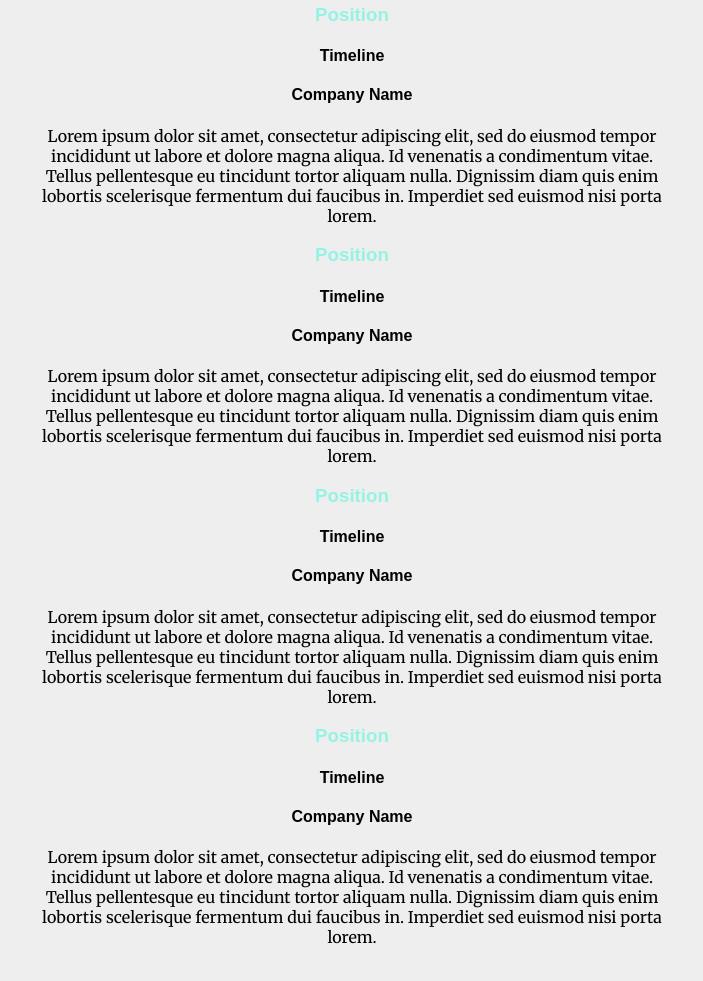
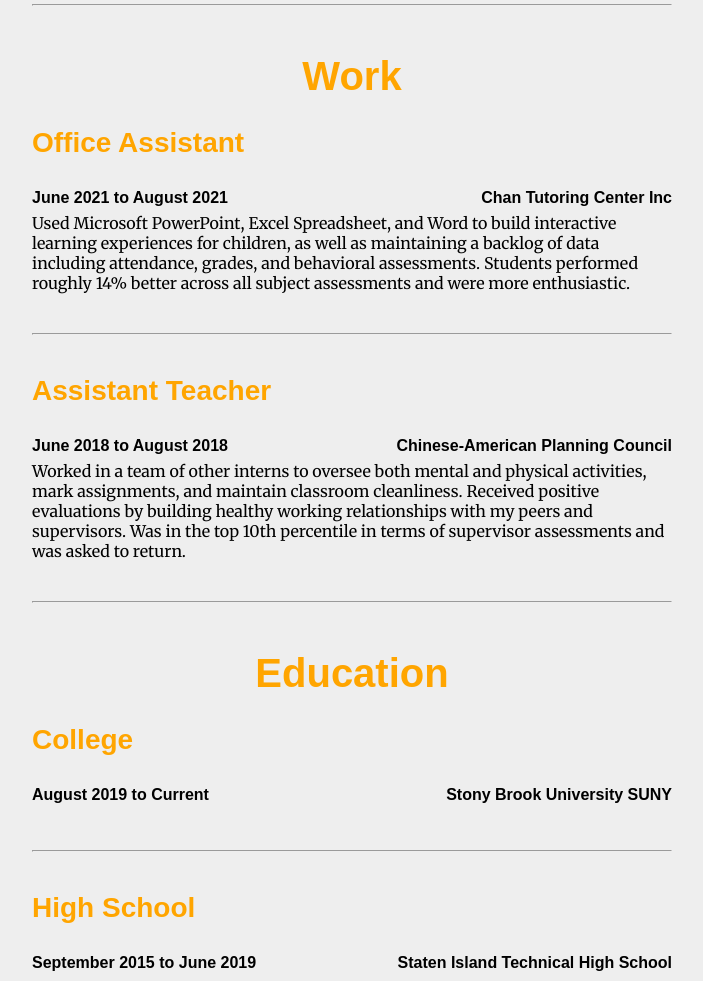
Before and after one commit to tommylin121314/personal-website, a plain HTML site: page index.html in a window 1280 px wide. Shown: the part 1879-2860 px from the top of the page, without its empty margins (288-991 px from the left). Drawn offline with nearby package versions, Linux system fonts and the light colour scheme.

Commit message:
Filled in Experiences section and added contact links. Also made small stylistic changed.

```diff
--- a/css/styles.css
+++ b/css/styles.css
@@ -94,6 +94,29 @@ a:active {
     padding-bottom: 15vh;
 }
 
+.resume-title {
+    text-align: left;
+    margin-bottom: 30px;
+}
+
+.resume-time-place {
+    height: 3vh;
+}
+
+.resume-time {
+    float: left;
+    margin: 0px;
+}
+
+.resume-place {
+    float: right;
+    margin: 0px;
+}
+
+.resume-description {
+    text-align: left;
+}
+
 .projects-container {
     background-color: #323232;
     margin: 0px;
--- a/index.html
+++ b/index.html
@@ -39,29 +39,53 @@
                 <h3 style="color:black;">This is my work experience and education.</h3>
             </div>
             <div class="resume-content">
+                <hr>
+                <h2 style="font-size:250%; color: orange; padding-top: 1vh;">Work</h2>
                 <div class="resume-row">
-                    <h3>Position</h3>
-                    <h4>Timeline</h4>
-                    <h4>Company Name</h4>
-                    <p>Lorem ipsum dolor sit amet, consectetur adipiscing elit, sed do eiusmod tempor incididunt ut labore et dolore magna aliqua. Id venenatis a condimentum vitae. Tellus pellentesque eu tincidunt tortor aliquam nulla. Dignissim diam quis enim lobortis scelerisque fermentum dui faucibus in. Imperdiet sed euismod nisi porta lorem. </p>
+                    <div class="resume-title">
+                        <h3 style="margin-bottom: 2px; font-size: 175%; color: orange;">Office Assistant</h3>
+                    </div>
+                    <div class="resume-time-place">
+                        <h4 class="resume-time">June 2021 to August 2021</h4>
+                        <h4 class="resume-place">Chan Tutoring Center Inc</h4>
+                    </div>
+                    <div class="resume-description">
+                        <p>Used Microsoft PowerPoint, Excel Spreadsheet, and Word to build interactive learning experiences for children, as well as maintaining a backlog of data including attendance, grades, and behavioral assessments. Students performed roughly 14% better across all subject assessments and were more enthusiastic.</p>
+                    </div>
                 </div>
+                <hr>
                 <div class="resume-row">
-                    <h3>Position</h3>
-                    <h4>Timeline</h4>
-                    <h4>Company Name</h4>
-                    <p>Lorem ipsum dolor sit amet, consectetur adipiscing elit, sed do eiusmod tempor incididunt ut labore et dolore magna aliqua. Id venenatis a condimentum vitae. Tellus pellentesque eu tincidunt tortor aliquam nulla. Dignissim diam quis enim lobortis scelerisque fermentum dui faucibus in. Imperdiet sed euismod nisi porta lorem. </p>
+                    <div class="resume-title">
+                        <h3  style="margin-bottom: 2px; font-size: 175%; color: orange;">Assistant Teacher</h3>
+                    </div>
+                    <div class="resume-time-place">
+                        <h4 class="resume-time">June 2018 to August 2018</h4>
+                        <h4 class="resume-place">Chinese-American Planning Council </h4>
+                    </div>
+                    <div class="resume-description">
+                        <p style="text-align:left;">Worked in a team of other interns to oversee both mental and physical activities, mark assignments, and maintain classroom cleanliness. Received positive evaluations by building healthy working relationships with my peers and supervisors. Was in the top 10th percentile in terms of supervisor assessments and was asked to return.</p>
+                    </div>
                 </div>
+                <hr>
+                <h2 style="font-size:250%; color: orange; padding-top: 1vh;">Education</h2>
                 <div class="resume-row">
-                    <h3>Position</h3>
-                    <h4>Timeline</h4>
-                    <h4>Company Name</h4>
-                    <p>Lorem ipsum dolor sit amet, consectetur adipiscing elit, sed do eiusmod tempor incididunt ut labore et dolore magna aliqua. Id venenatis a condimentum vitae. Tellus pellentesque eu tincidunt tortor aliquam nulla. Dignissim diam quis enim lobortis scelerisque fermentum dui faucibus in. Imperdiet sed euismod nisi porta lorem. </p>
+                    <div class="resume-title">
+                        <h3  style="margin-bottom: 2px; font-size: 175%; color: orange;">College</h3>
+                    </div>
+                    <div class="resume-time-place">
+                        <h4 class="resume-time">August 2019 to Current</h4>
+                        <h4 class="resume-place">Stony Brook University SUNY</h4>
+                    </div>
                 </div>
+                <hr>
                 <div class="resume-row">
-                    <h3>Position</h3>
-                    <h4>Timeline</h4>
-                    <h4>Company Name</h4>
-                    <p>Lorem ipsum dolor sit amet, consectetur adipiscing elit, sed do eiusmod tempor incididunt ut labore et dolore magna aliqua. Id venenatis a condimentum vitae. Tellus pellentesque eu tincidunt tortor aliquam nulla. Dignissim diam quis enim lobortis scelerisque fermentum dui faucibus in. Imperdiet sed euismod nisi porta lorem. </p>
+                    <div class="resume-title">
+                        <h3  style="margin-bottom: 2px; font-size: 175%; color: orange;">High School</h3>
+                    </div>
+                    <div class="resume-time-place">
+                        <h4 class="resume-time">September 2015 to June 2019</h4>
+                        <h4 class="resume-place">Staten Island Technical High School</h4>
+                    </div>
                 </div>
             </div>
         </div>
@@ -91,6 +115,13 @@
                     <p>Developed a hyper-casual mobile game called "Cat Eats Meat" as a passion project in 2020. Learned about Unity and the C# programming language as I built the game from scratch. Also gained experience bug testing, producing simple music and art, and publishing. The game is available on the Google Play Store.</p>
                     <a href="https://play.google.com/store/apps/details?id=com.SuckerGames.KBBQCat" target="_blank">Check it out on the Google Play Store.</a>
                 </div>
+                <hr>
+                <div class="project-row">
+                    <img class="project-image-right" src="images/webpage-image.png">
+                    <h3>Personal Site</h3>
+                    <p>Learn more about how I made this site here. Using HTML and CSS, I was able to create a simple yet effective webpage that displays my personal projects, work experiences, and more.</p>
+                    <a href="https://github.com/tommylin121314/personal-website" target="_blank">Learn more about the project on my Github.</a>
+                </div>
             </div>
         </div>
         <div class="contact-container">
@@ -103,22 +134,26 @@
                 <div class="contact-col">
                     <svg xmlns="http://www.w3.org/2000/svg" width="48" height="48" viewBox="0 0 24 24" fill="none" stroke="currentColor" stroke-width="2" stroke-linecap="round" stroke-linejoin="round" class="feather feather-mail"><path d="M4 4h16c1.1 0 2 .9 2 2v12c0 1.1-.9 2-2 2H4c-1.1 0-2-.9-2-2V6c0-1.1.9-2 2-2z"></path><polyline points="22,6 12,13 2,6"></polyline></svg>
                     <h3>Email</h3>
-                    <p>Email me @</p>
+                    <p>Send me mail at</p>
+                    <p>tommylin121314@gmail.com</p>
                 </div>
                 <div class="contact-col">
                     <svg xmlns="http://www.w3.org/2000/svg" width="48" height="48" viewBox="0 0 24 24" fill="none" stroke="currentColor" stroke-width="2" stroke-linecap="round" stroke-linejoin="round" class="feather feather-github"><path d="M9 19c-5 1.5-5-2.5-7-3m14 6v-3.87a3.37 3.37 0 0 0-.94-2.61c3.14-.35 6.44-1.54 6.44-7A5.44 5.44 0 0 0 20 4.77 5.07 5.07 0 0 0 19.91 1S18.73.65 16 2.48a13.38 13.38 0 0 0-7 0C6.27.65 5.09 1 5.09 1A5.07 5.07 0 0 0 5 4.77a5.44 5.44 0 0 0-1.5 3.78c0 5.42 3.3 6.61 6.44 7A3.37 3.37 0 0 0 9 18.13V22"></path></svg>
                     <h3>Github</h3>
                     <p>Check out my Github page.</p>
+                    <a href="https://github.com/tommylin121314" target="_blank">Github Page</a>
                 </div>
                 <div class="contact-col">
                     <svg xmlns="http://www.w3.org/2000/svg" width="48" height="48" viewBox="0 0 24 24" fill="none" stroke="currentColor" stroke-width="2" stroke-linecap="round" stroke-linejoin="round" class="feather feather-phone-call"><path d="M15.05 5A5 5 0 0 1 19 8.95M15.05 1A9 9 0 0 1 23 8.94m-1 7.98v3a2 2 0 0 1-2.18 2 19.79 19.79 0 0 1-8.63-3.07 19.5 19.5 0 0 1-6-6 19.79 19.79 0 0 1-3.07-8.67A2 2 0 0 1 4.11 2h3a2 2 0 0 1 2 1.72 12.84 12.84 0 0 0 .7 2.81 2 2 0 0 1-.45 2.11L8.09 9.91a16 16 0 0 0 6 6l1.27-1.27a2 2 0 0 1 2.11-.45 12.84 12.84 0 0 0 2.81.7A2 2 0 0 1 22 16.92z"></path></svg>
                     <h3>Phone Number</h3>
                     <p>Feel free to give me a call.</p>
+                    <p>(347) 419-2860</p>
                 </div>
                 <div class="contact-col">
                     <svg xmlns="http://www.w3.org/2000/svg" width="48" height="48" viewBox="0 0 24 24" fill="none" stroke="currentColor" stroke-width="2" stroke-linecap="round" stroke-linejoin="round" class="feather feather-linkedin"><path d="M16 8a6 6 0 0 1 6 6v7h-4v-7a2 2 0 0 0-2-2 2 2 0 0 0-2 2v7h-4v-7a6 6 0 0 1 6-6z"></path><rect x="2" y="9" width="4" height="12"></rect><circle cx="4" cy="4" r="2"></circle></svg>
                     <h3>Linkedin</h3>
                     <p>Connect with me on Linkedin.</p>
+                    <a href="https://www.linkedin.com/in/tommy-lin-a505371b2/" target="_blank">Linkedin Profile</a>
                 </div>
                 <hr>
             </div>
```
Also changed, not shown: images/cat-eats-meat.png, images/webpage-image.png (added).
